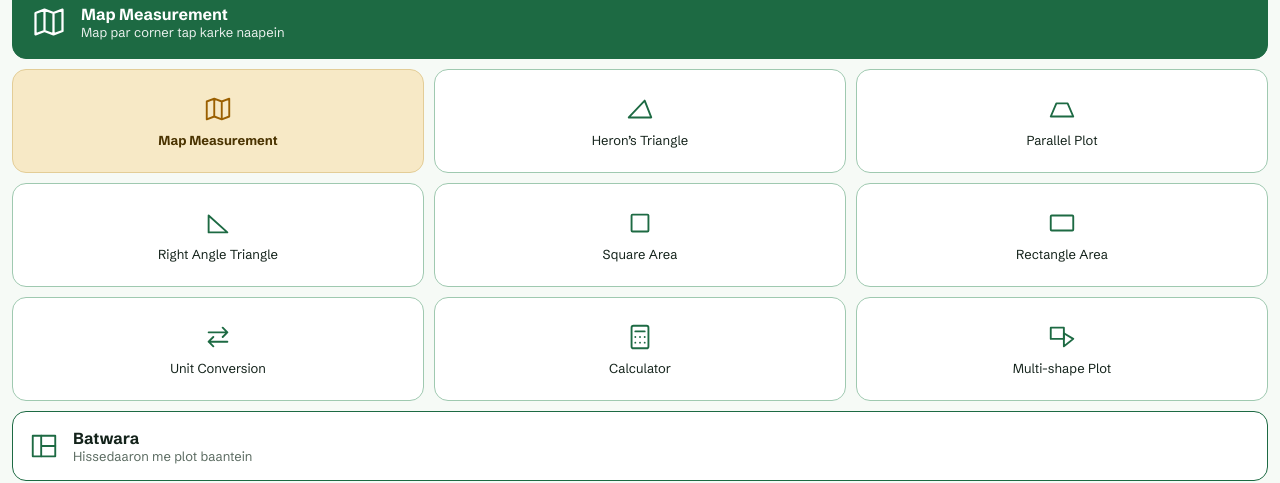
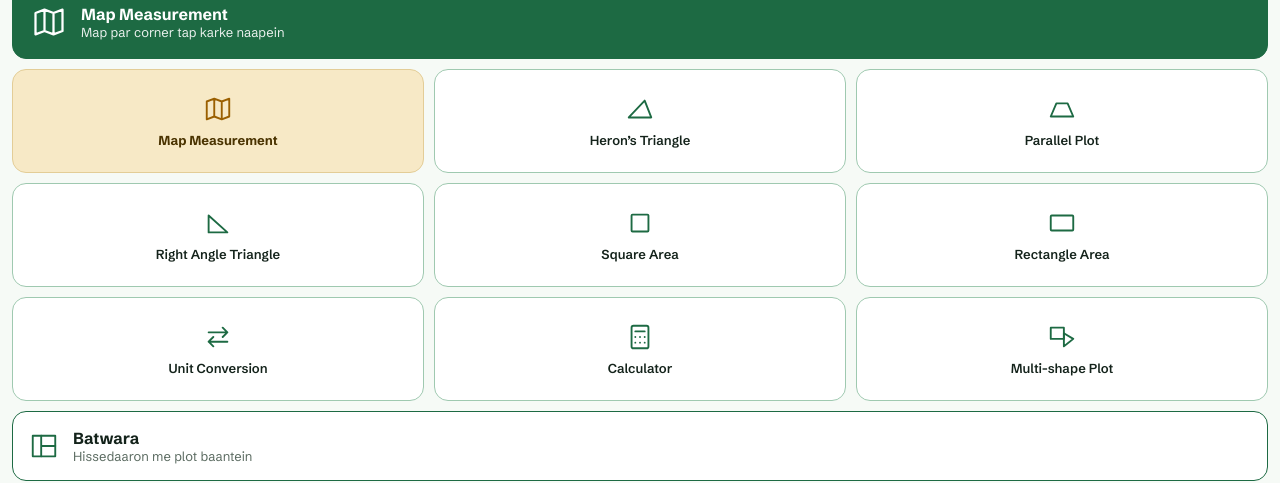
Before and after one commit to skhosting111-hash/bhunaap, a plain HTML site: page index.html in a window 1280 px wide. Shown: the part 167-650 px from the top of the page. Drawn offline with Linux system fonts and the light colour scheme.

Commit message:
Update index.html

```diff
--- a/index.html
+++ b/index.html
@@ -58,7 +58,7 @@ body{font-family:"Schibsted Grotesk",system-ui,-apple-system,"Segoe UI",Roboto,s
 .hn{margin:18px 0 0;font-size:13px;color:var(--mut)}
 
 .tg{display:grid;grid-template-columns:repeat(3,1fr);gap:10px;margin-top:14px}
-.tile{display:flex;flex-direction:column;align-items:center;justify-content:center;gap:8px;padding:16px 6px;min-height:104px;text-align:center;font-size:13px;line-height:1.25;border-radius:16px;background:var(--card);border:1px solid var(--bd);color:var(--fg)}
+.tile{display:flex;flex-direction:column;align-items:center;justify-content:center;gap:8px;padding:16px 6px;min-height:104px;text-align:center;font-size:13px;line-height:1.25;border-radius:16px; font-weight: 600; background:var(--card);border:1px solid var(--bd);color:var(--fg)}
 .tile svg{flex:none;width:30px;height:30px;fill:none;stroke:var(--ac);stroke-width:2;stroke-linecap:round;stroke-linejoin:round}
 .tile.w{grid-column:1/-1;flex-direction:row;justify-content:flex-start;gap:14px;padding:18px;min-height:0;background:var(--ac);border-color:var(--ac);color:var(--acfg);font-size:16px;font-weight:700;text-align:left}
 .tile.w svg{stroke:var(--acfg);width:36px;height:36px}
```
